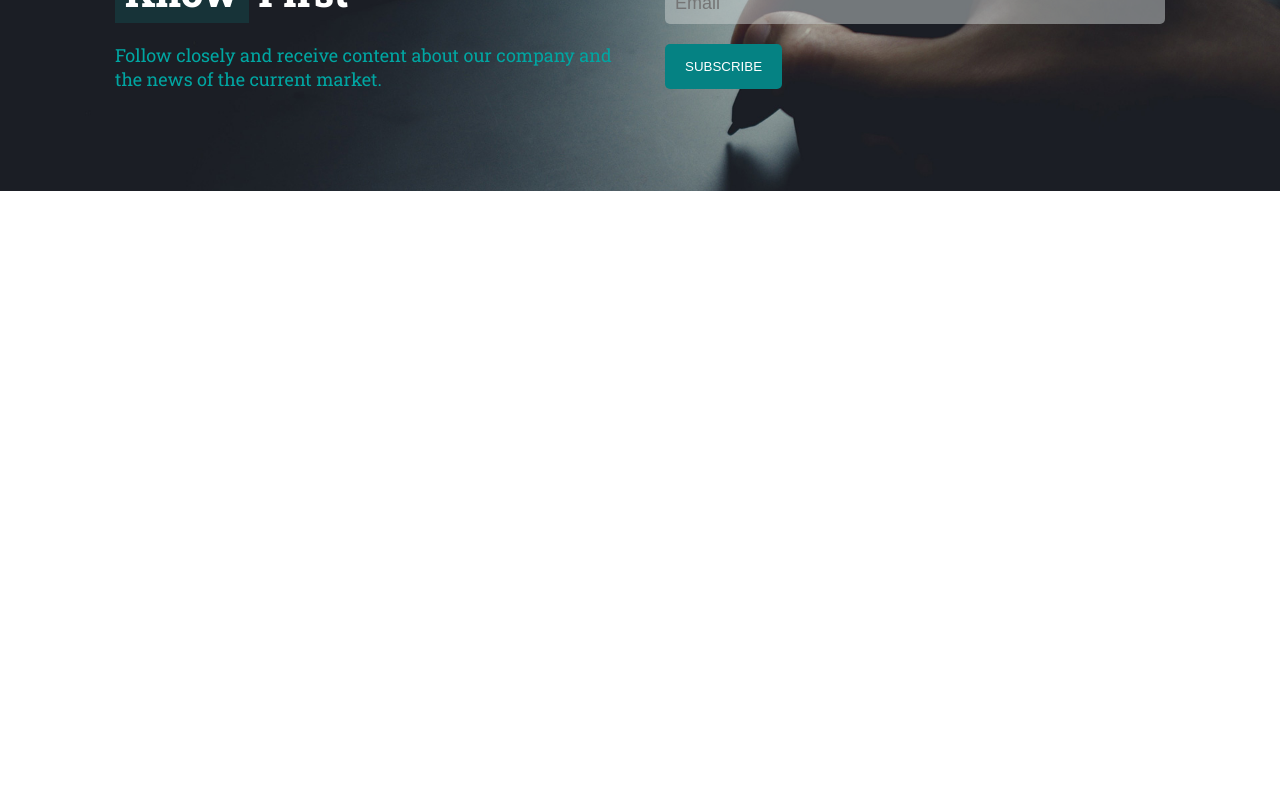
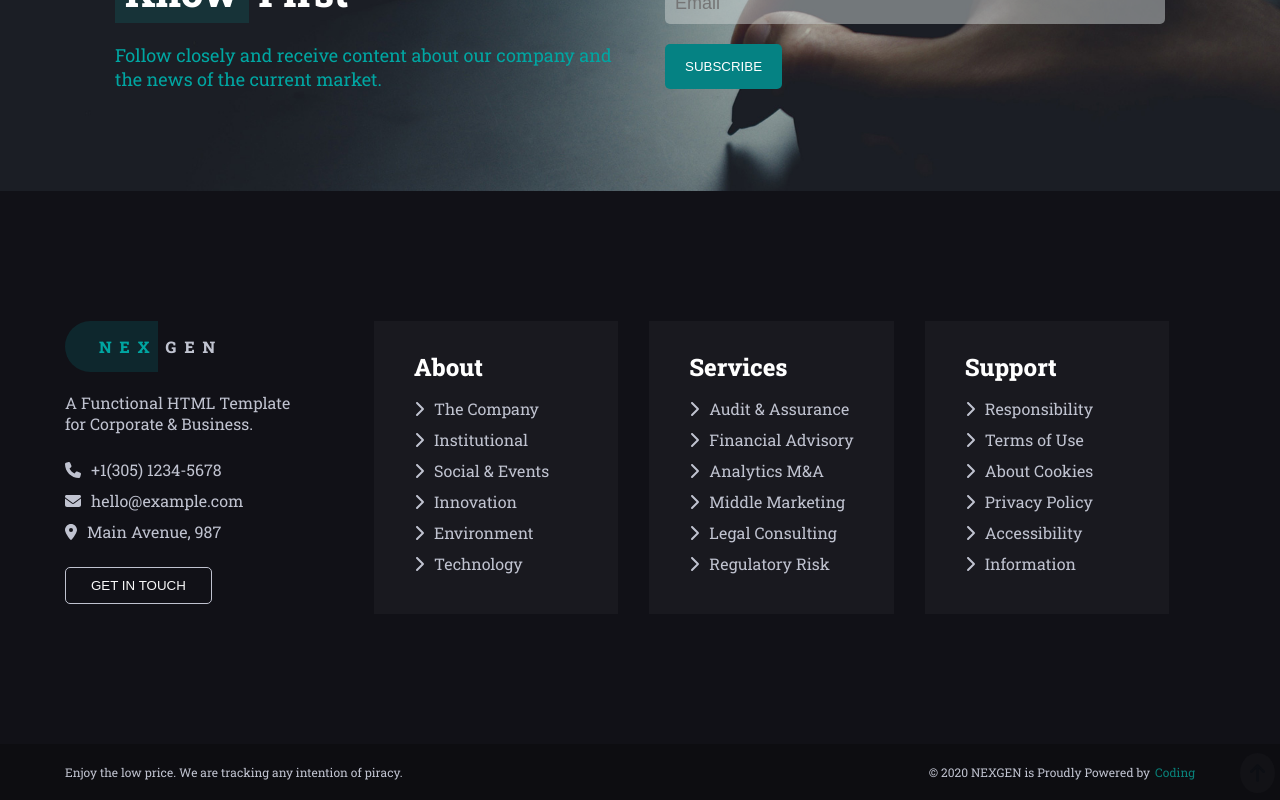
Before and after one commit to FedericoMorrillo/proj-html-vuejs, a Vue app: page / in a window 1280 px wide. Shown: the part 4752-5552 px from the top of the page. Before the commit the page ends 4943 px from the top, so only its background shows below. Built offline with nearby package versions, Linux system fonts and the light colour scheme.

Commit message:
feat: footer terminato

```diff
--- a/src/components/FooterArea.vue
+++ b/src/components/FooterArea.vue
@@ -1,7 +1,9 @@
 <!--JS/VUE-->
 <script>
+import InfoArea from './InfoArea.vue';
 import NewsletterArea from './NewsletterArea.vue';
-export default { components: { NewsletterArea } }
+import { faArrowUp } from "@fortawesome/free-solid-svg-icons";
+export default { components: { NewsletterArea, InfoArea } }
 
 </script>
 <!--/JS/VUE-->
@@ -9,12 +11,50 @@ export default { components: { NewsletterArea } }
 <!--HTML-->
 <template>
     <NewsletterArea />
+    <InfoArea />
+    <div class="footer-bar">
+        <div class="container flex justify-btn">
+            <div>Enjoy the low price. We are tracking any intention of piracy.</div>
+            <div class="relative">
+                <span>&copy; 2020 NEXGEN is Proudly Powered by</span><span class="coding">Coding</span>
+                <span class="arrow-up"><a href="#"><font-awesome-icon class="icon" icon="fa-solid fa-arrow-up" /></a></span>
+            </div>
+        </div>
+    </div>
 </template>
 <!--/HTML-->
 
 <!--SCSS-->
 <style scoped lang="scss">
-@import "../scss/utils.scss";
-@import "../scss/variable.scss";
+.footer-bar {
+    background-color: #0d0d11;
+    color: #c0c3d0;
+    font-size: .75rem;
+    padding: 20px 0;
+}
+
+.coding {
+    color: #098079;
+    margin-left: 5px;
+    margin-right: 20px
+}
+
+.relative {
+    position: relative;
+
+    .arrow-up {
+        position: absolute;
+        right: -60px;
+        bottom: -13px;
+        background-color: #121216;
+        padding: 10px;
+        border-radius: 100%;
+
+        .icon {
+            font-size: 20px;
+            color: #0d0f14;
+        }
+    }
+}
 </style>
 <!--/SCSS-->
--- /dev/null
+++ b/src/components/InfoArea.vue
@@ -0,0 +1,245 @@
+<!--JS/VUE-->
+<script>
+import { faChevronRight } from "@fortawesome/free-solid-svg-icons";
+export default {
+    data() {
+        return {
+            contacts: [
+                {
+                    title: "About",
+                    infos: [
+                        {
+                            icon: faChevronRight,
+                            name: "The Company",
+                        },
+                        {
+                            icon: faChevronRight,
+                            name: "Institutional",
+                        },
+                        {
+                            icon: faChevronRight,
+                            name: "Social & Events",
+                        },
+                        {
+                            icon: faChevronRight,
+                            name: "Innovation",
+                        },
+                        {
+                            icon: faChevronRight,
+                            name: "Environment",
+                        },
+                        {
+                            icon: faChevronRight,
+                            name: "Technology",
+                        },
+                    ],
+                },
+                {
+                    title: "Services",
+                    infos: [
+                        {
+                            icon: faChevronRight,
+                            name: "Audit & Assurance",
+                        },
+                        {
+                            icon: faChevronRight,
+                            name: "Financial Advisory",
+                        },
+                        {
+                            icon: faChevronRight,
+                            name: "Analytics M&A",
+                        },
+                        {
+                            icon: faChevronRight,
+                            name: "Middle Marketing",
+                        },
+                        {
+                            icon: faChevronRight,
+                            name: "Legal Consulting",
+                        },
+                        {
+                            icon: faChevronRight,
+                            name: "Regulatory Risk",
+                        },
+                    ],
+                },
+                {
+                    title: "Support",
+                    infos: [
+                        {
+                            icon: faChevronRight,
+                            name: "Responsibility",
+                        },
+                        {
+                            icon: faChevronRight,
+                            name: "Terms of Use",
+                        },
+                        {
+                            icon: faChevronRight,
+                            name: "About Cookies",
+                        },
+                        {
+                            icon: faChevronRight,
+                            name: "Privacy Policy",
+                        },
+                        {
+                            icon: faChevronRight,
+                            name: "Accessibility",
+                        },
+                        {
+                            icon: faChevronRight,
+                            name: "Information",
+                        },
+                    ],
+                },
+            ]
+
+        }
+    }
+}
+
+</script>
+<!--/JS/VUE-->
+
+<!--HTML-->
+<template>
+    <section>
+        <div class="container flex">
+
+            <!--col1-->
+            <div class="col1">
+                <!--logo-->
+                <div class="logo flex">
+                    <div class='logo-1 flex'>
+                        <div class='word'>N</div>
+                        <div class='word'>E</div>
+                        <div class='word'>X</div>
+                    </div>
+                    <div class="logo-2 flex">
+                        <div class='word'>G</div>
+                        <div class='word'>E</div>
+                        <div class='word'>N</div>
+                    </div>
+                </div>
+                <!--/logo-->
+
+                <div class="info">
+                    <div class="pad-b">
+                        A Functional HTML Template for Corporate & Business.
+                    </div>
+                    <div class="pad-t">
+                        <span><font-awesome-icon icon="fa-solid fa-phone" /></span>+1(305) 1234-5678
+                    </div>
+                    <div class="pad-t">
+                        <span><font-awesome-icon :icon="['fas', 'envelope']" /></span>hello@example.com
+                    </div>
+                    <div class="pad-t pad-b">
+                        <span><font-awesome-icon icon="fa-solid fa-location-dot" /></span>Main Avenue, 987
+                    </div>
+                    <button class="btn">GET IN TOUCH</button>
+                </div>
+
+            </div>
+            <!--/col1-->
+
+            <!--col2-->
+            <div class="col2 flex">
+
+                <!--card-->
+                <div class="card" v-for="contact in contacts">
+
+                    <!--title-->
+                    <h2 class="pad-b">{{ contact.title }}</h2>
+                    <!--/title-->
+                    <ul>
+                        <li v-for="info in contact.infos">
+                            <span><font-awesome-icon :icon=info.icon /></span>
+                            <a href="#">{{ info.name }}</a>
+                        </li>
+                    </ul>
+                </div>
+                <!--/card-->
+            </div>
+            <!--/col2-->
+        </div>
+    </section>
+</template>
+<!--/HTML-->
+
+<!--SCSS-->
+<style scoped lang="scss">
+@import "../scss/utils.scss";
+@import "../scss/variable.scss";
+@import "../scss/general.scss";
+
+span {
+    margin-right: .625rem;
+}
+
+section {
+    padding: 8.125rem 0 8.125rem 0;
+    background-color: $backgroundDark;
+
+    .col1 {
+        width: 20%;
+
+        .word {
+            padding: 0 .25rem;
+            font-weight: 800;
+        }
+
+        .logo-1 {
+            background-color: $backgroundTextDark;
+            color: $subtitle;
+            padding: .9375rem .25rem .9375rem 1.875rem;
+            border-top-left-radius: 40px;
+            border-bottom-left-radius: 40px;
+        }
+
+        .logo-2 {
+            color: #c0c3d0;
+            padding: .9375rem .3125rem .9375rem .25rem;
+        }
+
+        .info {
+            margin-top: 1.25rem;
+            color: #c0c3d0;
+        }
+
+        button {
+            background-color: transparent;
+            border: 1px solid #c0c3d0;
+            color: #f9f9f9;
+            margin-top: .625rem;
+            padding: .625rem 1.5625rem;
+        }
+    }
+
+    .col2 {
+        width: 70%;
+        padding-left: .625rem;
+        margin-left: 6%;
+        gap: 31px;
+
+        .card {
+            width: calc(100% / 3 - 1.25rem);
+            padding: 1.875rem 2.5rem;
+            background-color: #19191f;
+            color: #c0c3d0;
+
+            h2 {
+                color: white;
+            }
+
+            li {
+                padding-bottom: 10px;
+
+                a {
+                    color: #c0c3d0;
+                }
+            }
+        }
+    }
+}
+</style>
+<!--/SCSS-->
--- a/src/main.js
+++ b/src/main.js
@@ -28,6 +28,7 @@ import { faGraduationCap } from "@fortawesome/free-solid-svg-icons";
 import { faQuoteRight } from "@fortawesome/free-solid-svg-icons";
 import { faLocationDot } from "@fortawesome/free-solid-svg-icons";
 import { faChevronRight } from "@fortawesome/free-solid-svg-icons";
+import { faArrowUp } from "@fortawesome/free-solid-svg-icons";
 library.add(
   faFacebookF,
   faTwitter,
@@ -48,7 +49,8 @@ library.add(
   faGraduationCap,
   faQuoteRight,
   faLocationDot,
-  faChevronRight
+  faChevronRight,
+  faArrowUp
 );
 
 createApp(App).component("font-awesome-icon", FontAwesomeIcon).mount("#app");
--- a/src/scss/utils.scss
+++ b/src/scss/utils.scss
@@ -48,3 +48,14 @@
 }
 
 //buttons
+
+//padding
+.pad-b {
+    padding-bottom: .9375rem;
+}
+
+.pad-t {
+    padding-top: .625rem;
+}
+
+//padding
```
